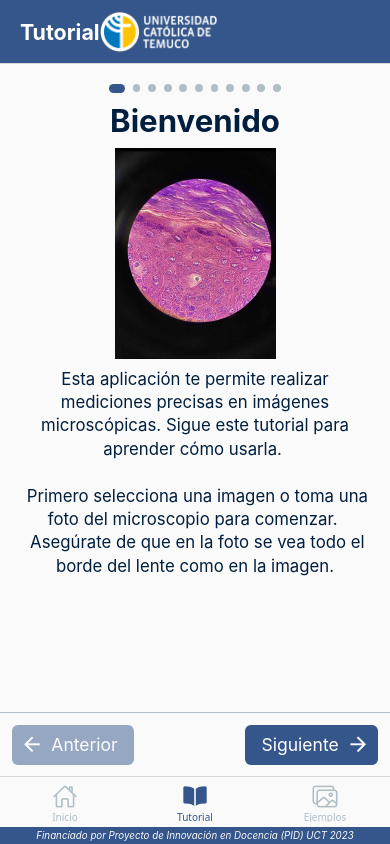
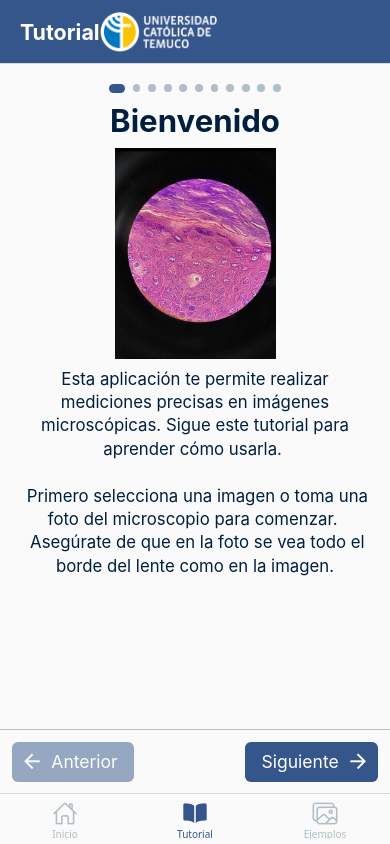
Before and after one commit to Juaker1/Medicion-Imagenes, a React Native app: screen /Tutorial in a window 390 px wide. Built offline with nearby package versions, Linux system fonts and the light colour scheme.

Commit message:
Arreglo de Footer y adición de imagen para tutorial.

```diff
--- a/App.jsx
+++ b/App.jsx
@@ -106,13 +106,6 @@ const HeaderTitle = ({ title }) => (
   </View>
 );
 
-const Footer = () => (
-  <View style={styles.footerContainer}>
-    <Text style={styles.footerText}>
-      Financiado por Proyecto de Innovación en Docencia (PID) UCT 2023
-    </Text>
-  </View>
-);
 
 export default function App() {
   return (
@@ -200,7 +193,6 @@ export default function App() {
             })}
           />
         </Tab.Navigator>
-        <Footer />
       </View>
     </NavigationContainer>
   );
@@ -224,17 +216,6 @@ const styles = StyleSheet.create({
     width: width * 0.3, // Scaled based on width
     height: width * 0.3, // Keep aspect ratio
   },
-  footerContainer: {
-    width: '100%',
-    alignItems: 'center',
-    backgroundColor: colors.mainBlue,
-    paddingVertical: height * 0.0035, // Dynamic vertical padding
-  },
-  footerText: {
-    fontSize: width * 0.025, // Scaled font size
-    color: colors.softWhite,
-    fontStyle: 'italic',
-  },
   tabBarStyle: {
     backgroundColor: colors.softWhite,
     borderTopWidth: height * 0.001,
--- a/screens/HomeScreen.jsx
+++ b/screens/HomeScreen.jsx
@@ -60,6 +60,11 @@ const HomeScreen = ({ navigation }) => {
             </Text>
           </TouchableOpacity>
         </View>
+        <View style={styles.footerContainer}>
+        <Text style={styles.footerText}>
+          Financiado por Proyecto de Innovación en Docencia (PID) UCT
+        </Text>
+      </View>
       </ScrollView>
     </View>
   );
@@ -115,6 +120,18 @@ const styles = StyleSheet.create({
     marginLeft: width * 0.02,
     fontSize: width * 0.045, // Scale text in buttons
   },
+  footerContainer: {
+    width: '100%',
+    alignItems: 'center',
+    marginTop: 'auto',
+    paddingVertical: height * 0.02,
+  },
+  footerText: {
+    fontSize: width * 0.035,
+    color: colors.textGray,
+    fontStyle: 'italic',
+    textAlign: 'center',
+  },
 });
 
 export default HomeScreen;
--- a/screens/TutorialScreen.jsx
+++ b/screens/TutorialScreen.jsx
@@ -94,8 +94,9 @@ const TUTORIAL_STEPS = [
   {
     id: 11,
     title: 'Imágenes de Ejemplo',
-    description: '• En la pestaña de Ejemplos puedes ver imágenes de ejemplo para que puedas aprender a practicar.',
-    images: [require('../assets/ejemplos.png')]
+    description: '• En la pestaña de Ejemplos puedes ver imágenes de ejemplo para que puedas aprender y practicar a calibrar.',
+    images: [require('../assets/ejemplosBar.png'),
+      require('../assets/ejemplos.png')]
   }
 ];
 
```
Also changed, not shown: assets/ejemplosBar.png (added).
